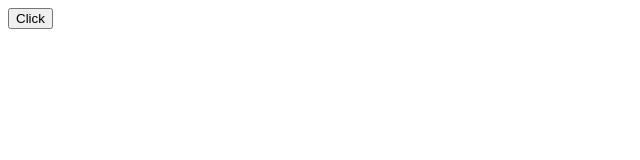
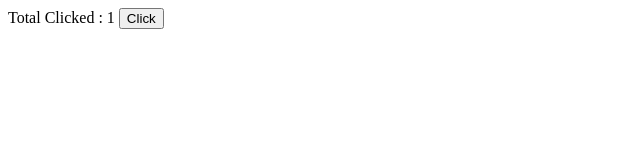
Before and after one commit to sumin6475/React_beginner, a plain HTML site: page index.html in a window 1280 px wide. Both pictures are taken after a click on the button "Click". Shown: the whole page, without its empty margins (0-640 px from the left). Drawn offline with Linux system fonts and the light colour scheme.

Commit message:
JS review 2

```diff
--- a/index.html
+++ b/index.html
@@ -2,14 +2,17 @@
 <html>
   <head> </head>
   <body>
+    <span>Total Clicked : 0</span>
     <button id="btn">Click</button>
   </body>
   <script>
+    let counter = 0;
     function handleBtnClick() {
-      console.log("Clicked");
+      counter = counter + 1;
+      span.innerText = `Total Clicked : ${counter}`;
     }
-
     const button = document.getElementById("btn");
+    const span = document.querySelector("span");
     button.addEventListener("click", handleBtnClick);
   </script>
 </html>
```
Also changed, not shown: 1 other file.
